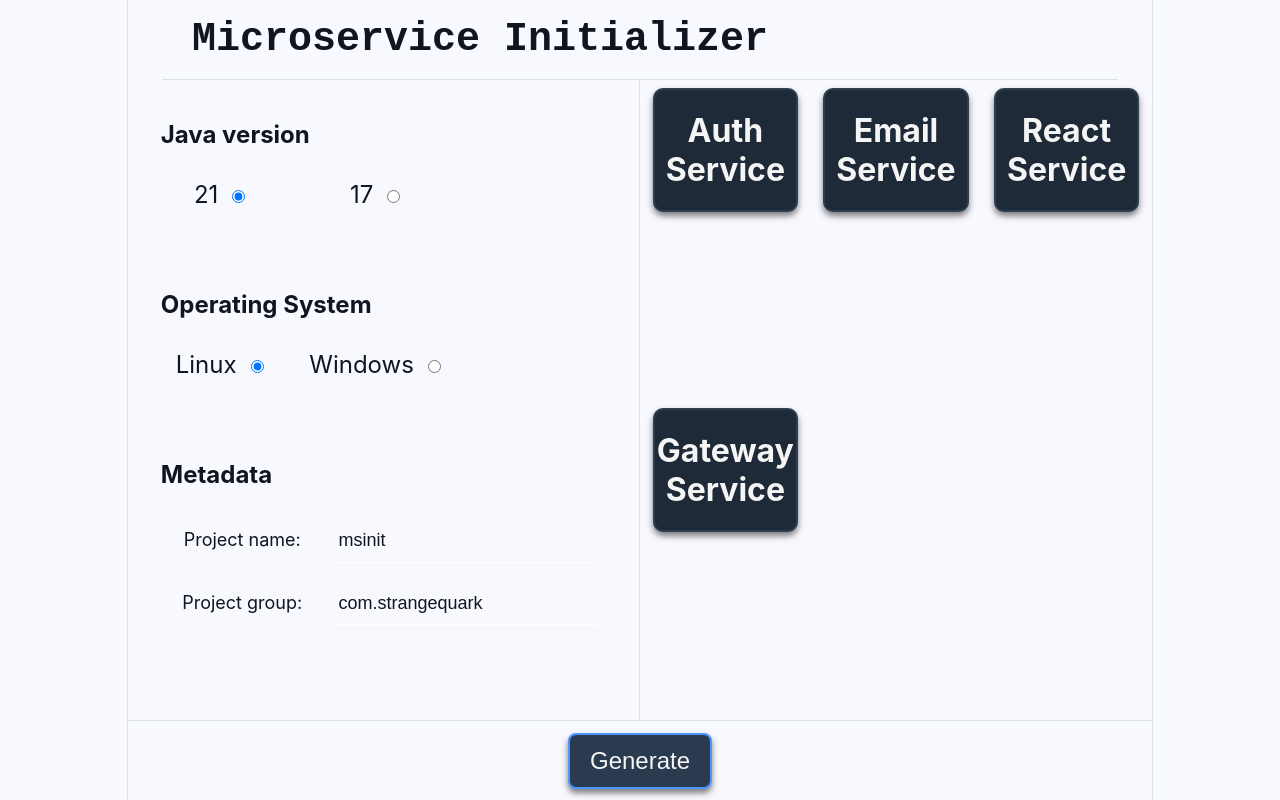
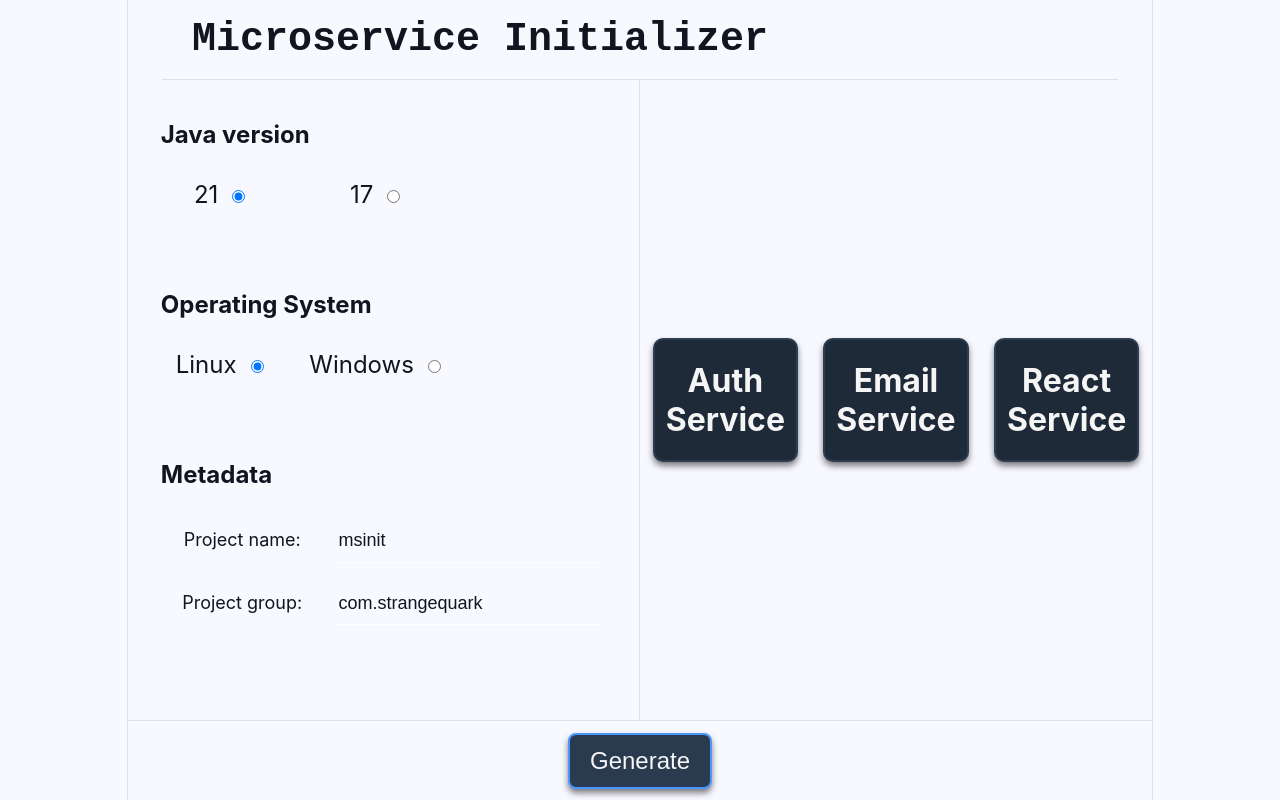
Before and after one commit to StrangeQuark/msinit-frontend, a React (Create React App) app: page / in a window 1280 px wide. Built offline with nearby package versions, Linux system fonts and the light colour scheme.

Commit message:
Temporarily remove Gateway Service, minor CSS changes

```diff
--- a/src/components/css/Main.css
+++ b/src/components/css/Main.css
@@ -13,6 +13,7 @@
 }
 
 .right {
+  margin: auto auto;
   display: grid;
   grid-template-columns: repeat(3, 1fr);
   flex-wrap: wrap;
--- a/src/components/css/ServiceContainer.css
+++ b/src/components/css/ServiceContainer.css
@@ -1,9 +1,7 @@
 .service-container {
   margin: 1vh 1vw;
   height: 15vh;
-  /* max-width: 50%; */
 
-  /* padding: 10px; */
   display: flex;
   align-items: center;
   justify-content: center;
--- a/src/pages/Home.js
+++ b/src/pages/Home.js
@@ -13,7 +13,7 @@ const Home = () => {
         { name: "Auth Service", isSelected: false, repo: "authservice", branch: "main" },
         { name: "Email Service", isSelected: false, repo: "emailservice", branch: "main" },
         { name: "React Service", isSelected: false, repo: "reactservice", branch: "main" },
-        { name: "Gateway Service", isSelected: false, repo: "gatewayservice", branch: "main" }
+        // { name: "Gateway Service", isSelected: false, repo: "gatewayservice", branch: "main" }
     ])
 
     const toggleItem = (index) => {
```
